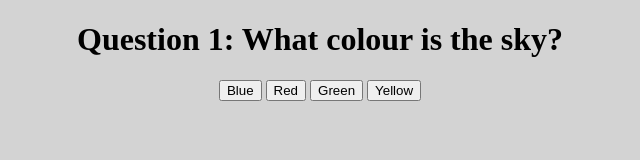
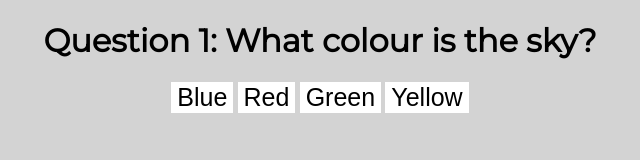
Before and after one commit to josephsmith0705/js-quiz, a plain HTML site: page index.html in a window 1280 px wide. Shown: the whole page, without its empty margins (320-960 px from the left). Drawn offline with Linux system fonts and the light colour scheme.

Commit message:
Changed site appearance

```diff
--- a/styles.css
+++ b/styles.css
@@ -2,14 +2,19 @@ body {
     margin: 0px;
     background-color: lightgrey;
     text-align: center;
-}
-.questions{
-
+	font-family: Montserrat;
 }
 #nextButton {
 	display: none;
 	margin: auto;
 }
+button {
+	background-color: white;
+	font-size: 25px;
+	border: none;
+	border-radius: 0px;
+}
 button:hover {
 	cursor: pointer;
+	background: grey;
 }
```
